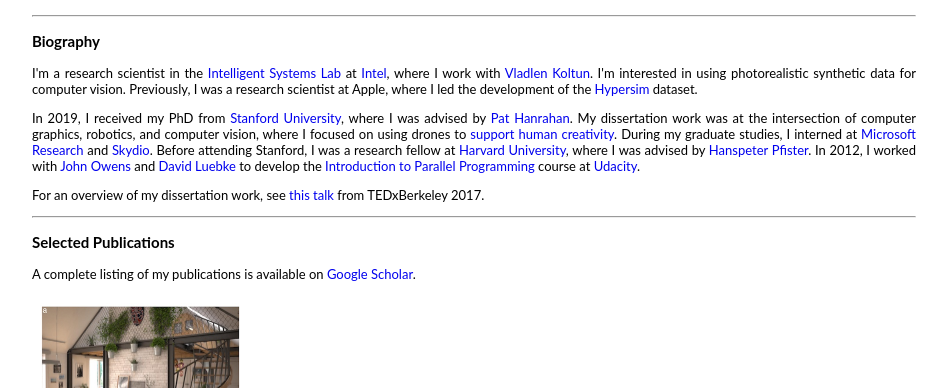
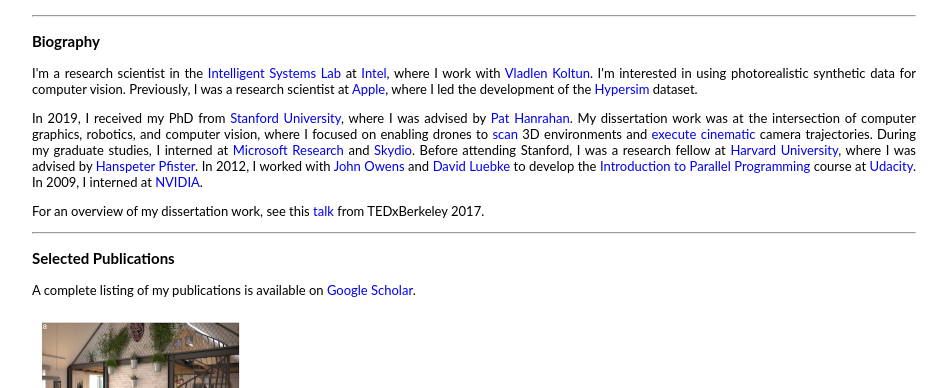
Before and after one commit to mikeroberts3000/mikeroberts3000.github.io, a plain HTML site: page index.html in a window 1280 px wide. Shown: the part 370-758 px from the top of the page, without its empty margins (166-1113 px from the left). Drawn offline with Linux system fonts and the light colour scheme.

Commit message:
minor bio updates

```diff
--- a/index.html
+++ b/index.html
@@ -69,19 +69,19 @@
                 <p>
                     I'm a research scientist in the <a href='http://vladlen.info/lab'>Intelligent Systems Lab</a> at <a href='http://www.intel.com'>Intel</a>, where I work with <a href='http://vladlen.info'>Vladlen Koltun</a>.
                     I'm interested in using photorealistic synthetic data for computer vision.
-                    Previously, I was a research scientist at Apple, where I led the development of the <a href='papers/hypersim'>Hypersim</a> dataset.
+                    Previously, I was a research scientist at <a href='http://www.apple.com'>Apple</a>, where I led the development of the <a href='papers/hypersim'>Hypersim</a> dataset.
                 </p>
 
                 <p>
                     In 2019, I received my PhD from <a href='http://www.stanford.edu'>Stanford University</a>, where I was advised by <a href='http://graphics.stanford.edu/~hanrahan'>Pat Hanrahan</a>.
-                    My dissertation work was at the intersection of computer graphics, robotics, and computer vision, where I focused on using drones to <a href='http://graphics.stanford.edu/papers/aerial_scanning'>support</a> <a href='http://graphics.stanford.edu/papers/feasible_trajectories'>human</a> <a href='http://stanford-gfx.github.io/Horus'>creativity</a>.
+                    My dissertation work was at the intersection of computer graphics, robotics, and computer vision, where I focused on enabling drones to <a href='http://graphics.stanford.edu/papers/aerial_scanning'>scan</a> 3D environments and <a href='http://stanford-gfx.github.io/Horus'>execute</a> <a href='http://graphics.stanford.edu/papers/feasible_trajectories'>cinematic</a> camera trajectories.
                     During my graduate studies, I interned at <a href='http://research.microsoft.com/en-us'>Microsoft Research</a> and <a href='http://www.skydio.com'>Skydio</a>.
                     Before attending Stanford, I was a research fellow at <a href='http://www.harvard.edu'>Harvard University</a>, where I was advised by <a href='http://vcg.seas.harvard.edu/people/hanspeter-pfister'>Hanspeter Pfister</a>.
-                    In 2012, I worked with <a href='http://www.ece.ucdavis.edu/~jowens'>John Owens</a> and <a href='http://luebke.us'>David Luebke</a> to develop the <a href='https://developer.nvidia.com/udacity-cs344-intro-parallel-programming'>Introduction to Parallel Programming</a> course at <a href='http://www.udacity.com'>Udacity</a>.
+                    In 2012, I worked with <a href='http://www.ece.ucdavis.edu/~jowens'>John Owens</a> and <a href='http://luebke.us'>David Luebke</a> to develop the <a href='https://developer.nvidia.com/udacity-cs344-intro-parallel-programming'>Introduction to Parallel Programming</a> course at <a href='http://www.udacity.com'>Udacity</a>. In 2009, I interned at <a href='http://www.nvidia.com'>NVIDIA</a>.
                 </p>
 
                 <p>
-                    For an overview of my dissertation work, see <a href='http://www.youtube.com/watch?v=iU0GTwjbAxA'>this talk</a> from TEDxBerkeley 2017.
+                    For an overview of my dissertation work, see this <a href='http://www.youtube.com/watch?v=iU0GTwjbAxA'>talk</a> from TEDxBerkeley 2017.
                 </p>
 
                 <hr>
```
